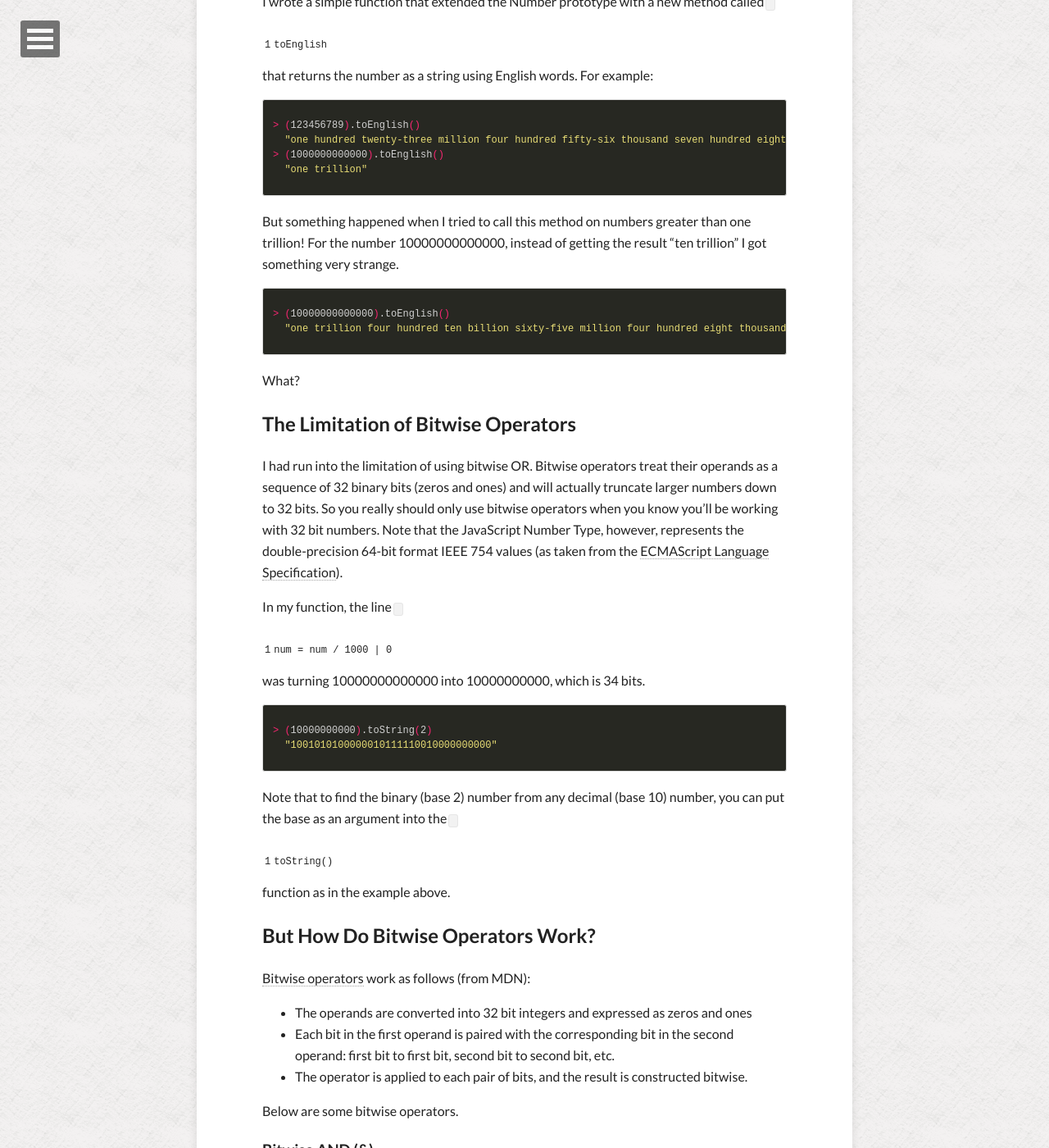
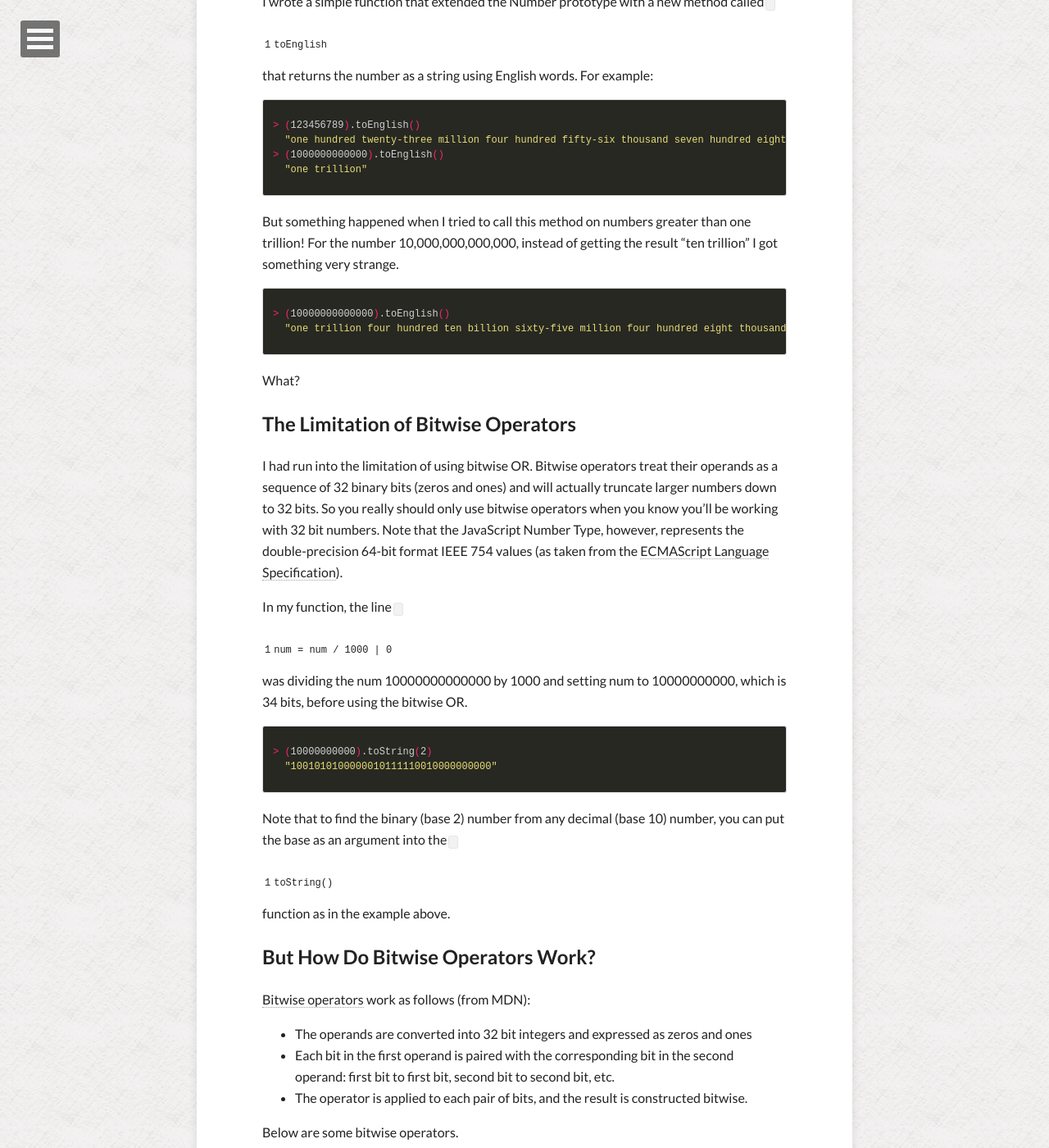
Before and after one commit to jgpettibone/jgpettibone.github.io, a Jekyll site: the page built from _posts/2014-05-06-flooring-a-number.md, in a window 1280 px wide and 1400 px high, scrolled down 1281 px. Shown: the whole window at 82% size. Built offline with Jekyll 4.4.1, drawn with Linux system fonts in a browser that asks for light colours; nearby versions of some CDN libraries; comment, search, counter and statistics services are not loaded.

Commit message:
Some changes for readability

```diff
--- a/_posts/2014-05-06-flooring-a-number.md
+++ b/_posts/2014-05-06-flooring-a-number.md
@@ -43,7 +43,7 @@ I wrote a simple function that extended the Number prototype with a new method c
   "one trillion"
 {% endhighlight %}
 
-But something happened when I tried to call this method on numbers greater than one trillion!  For the number 10000000000000, instead of getting the result "ten trillion" I got something very strange.
+But something happened when I tried to call this method on numbers greater than one trillion!  For the number 10,000,000,000,000, instead of getting the result "ten trillion" I got something very strange.
 
 {% highlight bash %}
 > (10000000000000).toEnglish()
@@ -55,7 +55,7 @@ What?
 ## The Limitation of Bitwise Operators
 I had run into the limitation of using bitwise OR.  Bitwise operators treat their operands as a sequence of 32 binary bits (zeros and ones) and will actually truncate larger numbers down to 32 bits.  So you really should only use bitwise operators when you know you'll be working with 32 bit numbers.  Note that the JavaScript Number Type, however, represents the double-precision 64-bit format IEEE 754 values (as taken from the [ECMAScript Language Specification](http://www.ecma-international.org/publications/files/ECMA-ST/Ecma-262.pdf)).
 
-In my function, the line `num = num / 1000 | 0` was turning 10000000000000 into 10000000000, which is 34 bits.
+In my function, the line `num = num / 1000 | 0` was dividing the num 10000000000000 by 1000 and setting num to 10000000000, which is 34 bits, before using the bitwise OR.
 
 {% highlight bash %}
 > (10000000000).toString(2)
```
